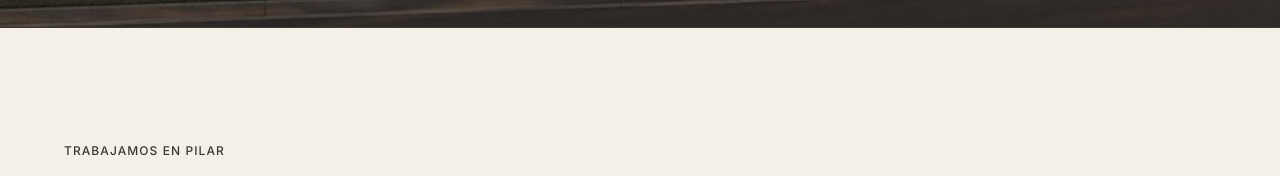
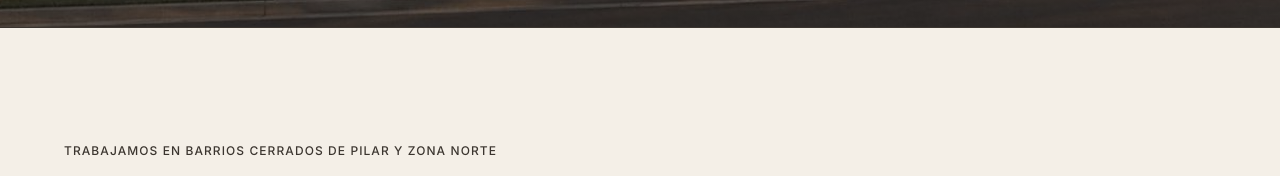
Before and after one commit to marcosvirasoro97-arq/marcosvirasoro-arquitectura, a plain HTML site: page index.html in a window 1280 px wide. Shown: the part 749-925 px from the top of the page. Drawn offline with Linux system fonts and the light colour scheme.

Commit message:
Etiqueta: trabajamos en barrios cerrados de Pilar y Zona Norte
Co-Authored-By: Claude Opus 5.5 <noreply@anthropic.com>
Claude-Session: https://claude.ai/code/session_01TEnw4XWmWtiikwQVsm34Hd

```diff
--- a/index.html
+++ b/index.html
@@ -193,7 +193,7 @@ input:focus,textarea:focus{outline:0;border-bottom-width:2px}
 
   <section class="band" aria-labelledby="intro-h">
     <div class="wrap">
-      <p class="label">Trabajamos en Pilar</p>
+      <p class="label">Trabajamos en barrios cerrados de Pilar y Zona Norte</p>
       <h2 class="manifest" id="intro-h">Diseñamos y construimos casas con identidad para ser disfrutadas</h2>
       <div class="split">
         <p class="label">Te acompañamos en todo el proceso</p>
```
